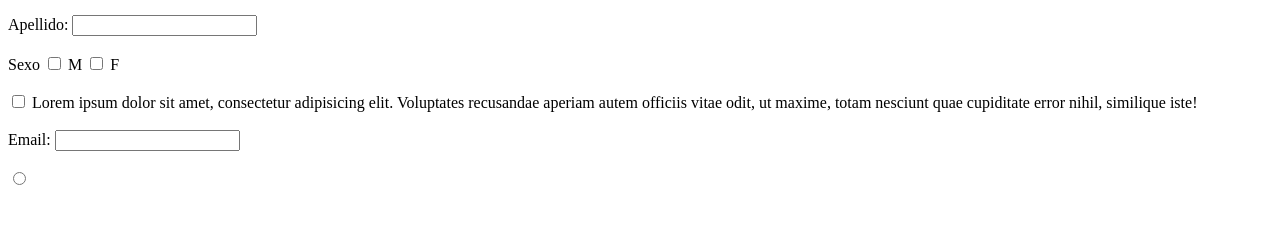
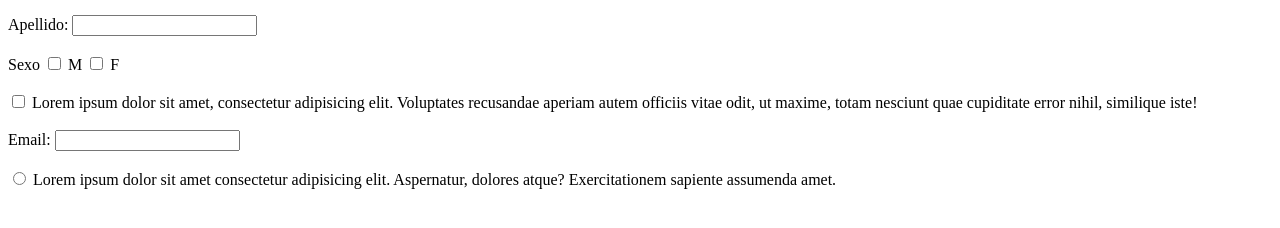
Before and after one commit to RoCo3108/diplomado_colsubsidio, a plain HTML site: page Class4/HTML/Formulario.html in a window 1280 px wide. Shown: the part 104-332 px from the top of the page. Drawn offline with Linux system fonts and the light colour scheme.

```diff
--- a/Class4/HTML/Formulario.html
+++ b/Class4/HTML/Formulario.html
@@ -41,6 +41,7 @@
         <br>
         <div>
             <input type="radio">
+            Lorem ipsum dolor sit amet consectetur adipisicing elit. Aspernatur, dolores atque? Exercitationem sapiente assumenda amet.
 
         </div>
     </form>
```
